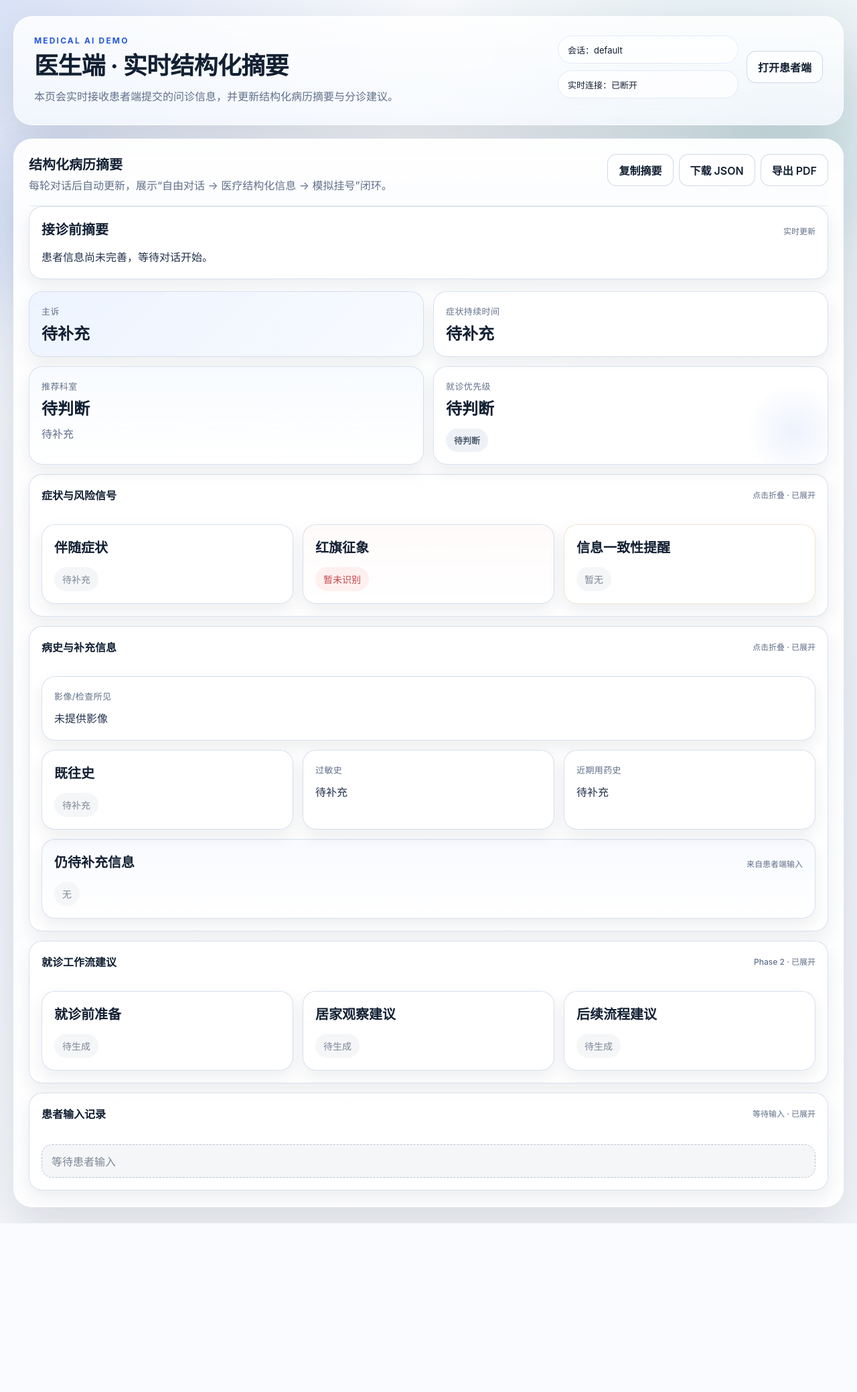
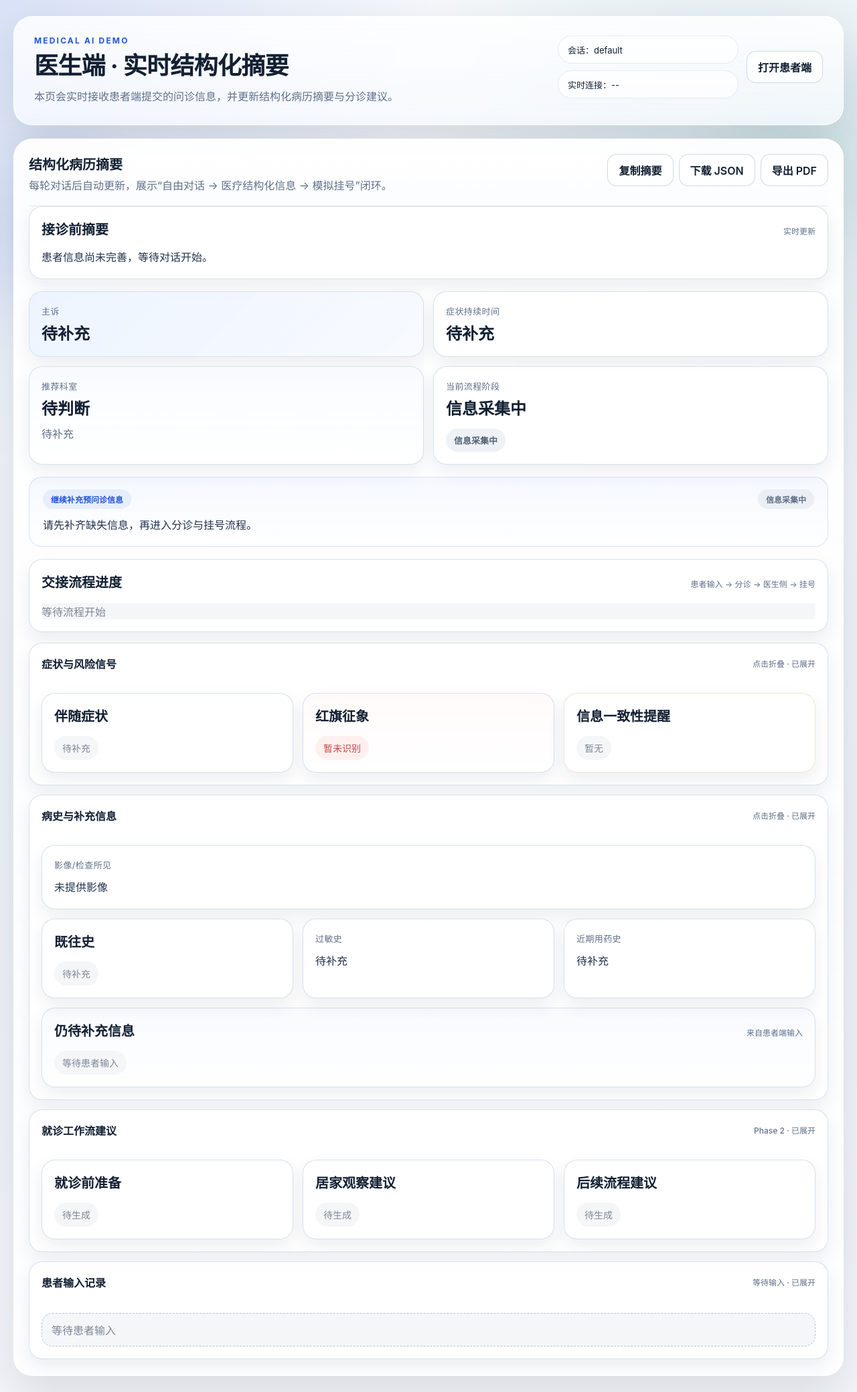
Before and after one commit to wys917/pre-consult-ai, a Flask app: page /doctor in a window 1280 px wide. Shown: the whole page at 67% size. Before the commit the page ends 1827 px from the top, so only its background shows below. Run offline with Flask 3, Linux system fonts and the light colour scheme; data that the repository does not hold is empty.

Commit message:
feat: add workflow stage handoff guidance

```diff
--- a/backend/app/domain/defaults.py
+++ b/backend/app/domain/defaults.py
@@ -24,4 +24,8 @@ def new_default_summary() -> Dict[str, object]:
         "visitPreparation": [],
         "selfCareAdvice": [],
         "followUpPlan": [],
+        "workflowStage": "collecting",
+        "workflowStageLabel": "信息采集中",
+        "handoffBanner": {},
+        "workflowTimeline": [],
     }
--- a/static/app.js
+++ b/static/app.js
@@ -18,6 +18,10 @@ const defaultSummary = {
   visitPreparation: [],
   selfCareAdvice: [],
   followUpPlan: [],
+  workflowStage: 'collecting',
+  workflowStageLabel: '信息采集中',
+  handoffBanner: {},
+  workflowTimeline: [],
 };
 
 const providerLabels = {
@@ -135,6 +139,13 @@ const patientInputsMeta = document.getElementById('patientInputsMeta');
 const bookingPriority = document.getElementById('bookingPriority');
 const bookingDate = document.getElementById('bookingDate');
 const bookingHint = document.getElementById('bookingHint');
+const handoffBannerCard = document.getElementById('handoffBannerCard');
+const handoffBannerTitle = document.getElementById('handoffBannerTitle');
+const handoffBannerMessage = document.getElementById('handoffBannerMessage');
+const workflowStageLabel = document.getElementById('workflowStageLabel');
+const workflowStageBadge = document.getElementById('workflowStageBadge');
+const workflowStageInline = document.getElementById('workflowStageInline');
+const workflowTimeline = document.getElementById('workflowTimeline');
 const departmentOverview = document.getElementById('departmentOverview');
 const departmentLocation = document.getElementById('departmentLocation');
 const departmentWaitTime = document.getElementById('departmentWaitTime');
@@ -370,6 +381,61 @@ function renderMissingList(items) {
   fields.missingInformation.classList.remove('empty-list');
 }
 
+function applyBadgeTone(element, tone) {
+  if (!element) return;
+  element.className = 'triage-badge';
+  if (tone === 'success' || tone === 'ready_for_booking') element.classList.add('normal');
+  else if (tone === 'warning' || tone === 'ready_for_triage') element.classList.add('warning');
+  else if (tone === 'danger' || tone === 'urgent_handoff') element.classList.add('danger');
+  else element.classList.add('neutral');
+}
+
+function renderWorkflowBanner(banner, stageLabel) {
+  if (!(handoffBannerCard && handoffBannerTitle && handoffBannerMessage && workflowStageInline)) return;
+
+  const safeBanner = banner && typeof banner === 'object' ? banner : {};
+  handoffBannerCard.className = 'workflow-banner';
+  handoffBannerCard.classList.add(safeBanner.level || 'info');
+  handoffBannerTitle.textContent = safeBanner.title || '继续补充预问诊信息';
+  handoffBannerMessage.textContent = safeBanner.message || '请先补齐缺失信息，再进入分诊与挂号流程。';
+  workflowStageInline.textContent = stageLabel || '信息采集中';
+}
+
+function renderWorkflowTimeline(items) {
+  if (!workflowTimeline) return;
+  workflowTimeline.innerHTML = '';
+
+  const list = Array.isArray(items) && items.length
+    ? items
+    : [{ label: '等待流程开始', detail: '发送首条患者描述后开始生成流程进度。', status: 'pending' }];
+
+  list.forEach((item) => {
+    const li = document.createElement('li');
+    li.className = `workflow-step ${item.status || 'pending'}`;
+
+    const marker = document.createElement('span');
+    marker.className = 'workflow-step-marker';
+    marker.textContent = item.status === 'completed' ? '✓' : item.status === 'active' ? '•' : '·';
+
+    const body = document.createElement('div');
+    body.className = 'workflow-step-body';
+
+    const title = document.createElement('strong');
+    title.textContent = item.label || '未命名步骤';
+
+    const detail = document.createElement('p');
+    detail.textContent = item.detail || '';
+
+    body.appendChild(title);
+    body.appendChild(detail);
+    li.appendChild(marker);
+    li.appendChild(body);
+    workflowTimeline.appendChild(li);
+  });
+
+  workflowTimeline.classList.toggle('empty-list', !(Array.isArray(items) && items.length));
+}
+
 function renderDepartmentProfile(profile, department) {
   if (
     !(
@@ -503,6 +569,14 @@ function renderSummary() {
   if (fields.recommendedDepartment) fields.recommendedDepartment.textContent = summary.recommendedDepartment || '待判断';
   if (fields.departmentReason) fields.departmentReason.textContent = summary.departmentReason || '待补充';
   if (fields.triagePriority) fields.triagePriority.textContent = summary.triagePriority || '待判断';
+  const stageLabel = summary.workflowStageLabel || '信息采集中';
+  if (workflowStageLabel) workflowStageLabel.textContent = stageLabel;
+  if (workflowStageBadge) {
+    workflowStageBadge.textContent = stageLabel;
+    applyBadgeTone(workflowStageBadge, summary.workflowStage || 'collecting');
+  }
+  renderWorkflowBanner(summary.handoffBanner, stageLabel);
+  renderWorkflowTimeline(summary.workflowTimeline);
   if (fields.doctorSummary) {
     fields.doctorSummary.textContent = summary.doctorSummary || '患者信息尚未完善，等待对话开始。';
   }
@@ -511,11 +585,16 @@ function renderSummary() {
 
   const badge = fields.triageBadge;
   badge.textContent = summary.triagePriority || '待判断';
-  badge.className = 'triage-badge';
-  if (summary.triagePriority === '普通') badge.classList.add('normal');
-  else if (summary.triagePriority === '尽快') badge.classList.add('warning');
-  else if (summary.triagePriority === '紧急') badge.classList.add('danger');
-  else badge.classList.add('neutral');
+  applyBadgeTone(
+    badge,
+    summary.triagePriority === '普通'
+      ? 'success'
+      : summary.triagePriority === '尽快'
+        ? 'warning'
+        : summary.triagePriority === '紧急'
+          ? 'danger'
+          : 'neutral',
+  );
 
   renderList(fields.accompanyingSymptoms, summary.accompanyingSymptoms, '待补充');
   renderList(fields.redFlags, summary.redFlags, '暂未识别');
--- a/static/style.css
+++ b/static/style.css
@@ -730,6 +730,116 @@ a.secondary-btn {
   color: var(--danger);
 }
 
+.workflow-banner {
+  margin: 18px 0;
+  padding: 18px 20px;
+  border-radius: 20px;
+  border: 1px solid rgba(214, 223, 236, 0.94);
+  background: linear-gradient(180deg, rgba(244, 248, 255, 0.96), rgba(255, 255, 255, 0.94));
+  box-shadow: var(--shadow-sm);
+}
+
+.workflow-banner.info {
+  border-color: rgba(58, 104, 220, 0.18);
+}
+
+.workflow-banner.success {
+  border-color: rgba(21, 148, 95, 0.24);
+  background: linear-gradient(180deg, rgba(239, 252, 246, 0.96), rgba(255, 255, 255, 0.94));
+}
+
+.workflow-banner.danger {
+  border-color: rgba(199, 68, 68, 0.24);
+  background: linear-gradient(180deg, rgba(255, 242, 242, 0.96), rgba(255, 255, 255, 0.94));
+}
+
+.workflow-banner-head {
+  display: flex;
+  justify-content: space-between;
+  gap: 12px;
+  align-items: center;
+  margin-bottom: 10px;
+}
+
+.workflow-banner-tag,
+.workflow-banner-stage {
+  display: inline-flex;
+  align-items: center;
+  border-radius: 999px;
+  padding: 6px 12px;
+  font-size: 12px;
+  font-weight: 700;
+}
+
+.workflow-banner-tag {
+  background: rgba(34, 88, 216, 0.08);
+  color: var(--primary);
+}
+
+.workflow-banner-stage {
+  background: rgba(17, 24, 39, 0.05);
+  color: var(--muted);
+}
+
+.workflow-banner p {
+  margin: 0;
+  color: #22324d;
+  line-height: 1.75;
+}
+
+.workflow-timeline-card {
+  margin-bottom: 16px;
+}
+
+.workflow-timeline {
+  list-style: none;
+  margin: 18px 0 0;
+  padding: 0;
+  display: grid;
+  gap: 12px;
+}
+
+.workflow-step {
+  display: grid;
+  grid-template-columns: 28px minmax(0, 1fr);
+  gap: 12px;
+  align-items: start;
+}
+
+.workflow-step-marker {
+  display: inline-flex;
+  align-items: center;
+  justify-content: center;
+  width: 28px;
+  height: 28px;
+  border-radius: 50%;
+  font-weight: 700;
+  background: #eef2f7;
+  color: #5f6d82;
+}
+
+.workflow-step.active .workflow-step-marker {
+  background: rgba(34, 88, 216, 0.12);
+  color: var(--primary);
+}
+
+.workflow-step.completed .workflow-step-marker {
+  background: rgba(21, 148, 95, 0.14);
+  color: var(--success);
+}
+
+.workflow-step-body strong {
+  display: block;
+  color: #1b2435;
+  margin-bottom: 4px;
+}
+
+.workflow-step-body p {
+  margin: 0;
+  color: var(--muted);
+  line-height: 1.65;
+}
+
 .alert-card {
   background: linear-gradient(180deg, rgba(255, 250, 250, 0.94), rgba(255, 255, 255, 0.92));
 }
--- a/templates/doctor.html
+++ b/templates/doctor.html
@@ -67,12 +67,30 @@
               <p class="sub-value" id="departmentReason">待补充</p>
             </article>
 
-            <article class="summary-card triage-card">
-              <span class="label">就诊优先级</span>
-              <p class="value" id="triagePriority">待判断</p>
-              <span class="triage-badge neutral" id="triageBadge">待判断</span>
+            <article class="summary-card workflow-stage-card">
+              <span class="label">当前流程阶段</span>
+              <p class="value" id="workflowStageLabel">信息采集中</p>
+              <span class="triage-badge neutral" id="workflowStageBadge">信息采集中</span>
             </article>
           </div>
+
+          <article class="workflow-banner info" id="handoffBannerCard">
+            <div class="workflow-banner-head">
+              <span class="workflow-banner-tag" id="handoffBannerTitle">继续补充预问诊信息</span>
+              <span class="workflow-banner-stage" id="workflowStageInline">信息采集中</span>
+            </div>
+            <p id="handoffBannerMessage">请先补齐缺失信息，再进入分诊与挂号流程。</p>
+          </article>
+
+          <article class="list-card workflow-timeline-card">
+            <div class="card-title-row">
+              <h3>交接流程进度</h3>
+              <span class="card-hint">患者输入 → 分诊 → 医生侧 → 挂号</span>
+            </div>
+            <ol id="workflowTimeline" class="workflow-timeline empty-list">
+              <li>等待流程开始</li>
+            </ol>
+          </article>
 
           <details class="accordion-card" open>
             <summary class="accordion-toggle">
```
Also changed, not shown: backend/app/services/workflow.py (+93 -0 lines), templates/patient.html (+22 -4 lines), tests/conftest.py (added, +6 -0 lines), tests/test_phase2_workflow.py (+62 -0 lines).
